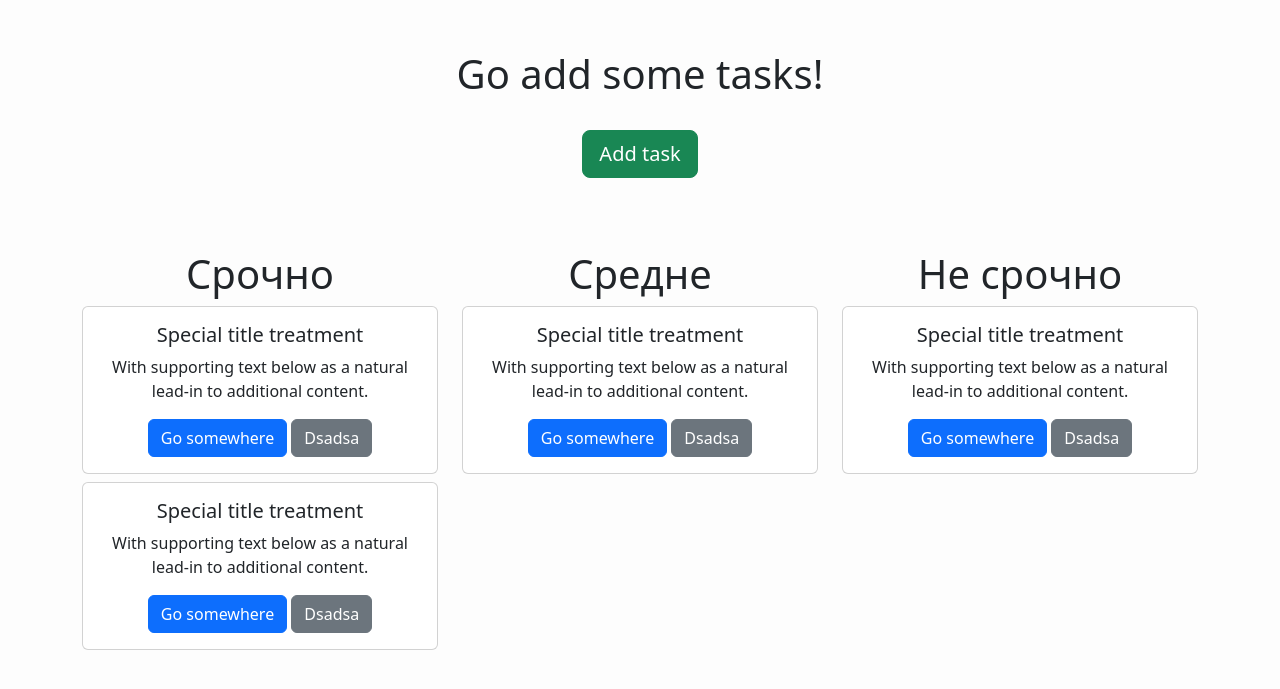
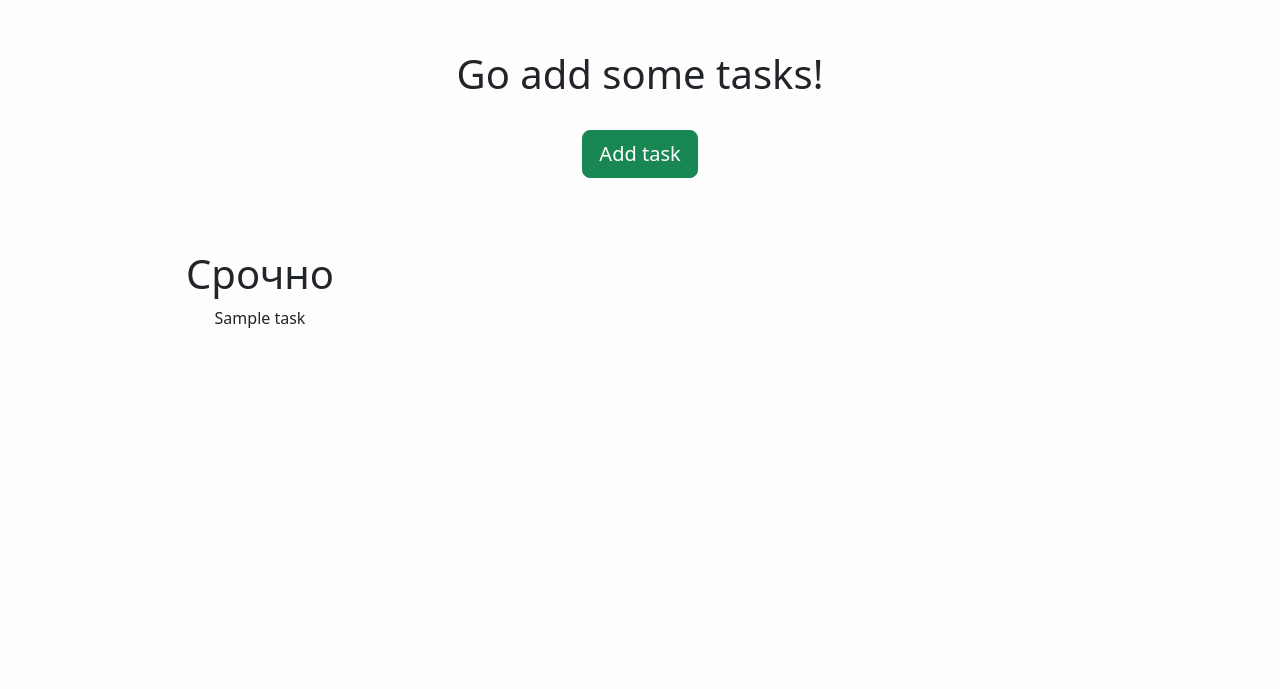
Before and after one commit to frooody/tasker, a Django app: template tasks/templates/tasks/index.html in a window 1280 px wide. Shown: the top 689 px of the page. Run offline with Django 3.2, Linux system fonts and the light colour scheme; the template is opened without the code that fills it: most values are stand-ins (such as "Sample title", 1, 10 or a date in 2020); some libraries are stand-ins or nearby versions.

Commit message:
Redesign archetecture of tasks page

```diff
--- a/tasks/templates/tasks/index.html
+++ b/tasks/templates/tasks/index.html
@@ -11,47 +11,14 @@
 
       <div class="col">
         <h1>Срочно</h1>
+        {{ task }}
 
-
-
-        <div class="card mb-2">
-          <div class="card-body">
-            <h5 class="card-title">Special title treatment</h5>
-            <p class="card-text">With supporting text below as a natural lead-in to additional content.</p>
-            <a href="#" class="btn btn-primary">Go somewhere</a>
-            <a href="#" class="btn btn-secondary">Dsadsa</a>
-          </div>
-        </div>
-        <div class="card mb-2">
-            <div class="card-body">
-              <h5 class="card-title">Special title treatment</h5>
-              <p class="card-text">With supporting text below as a natural lead-in to additional content.</p>
-              <a href="{% url 'tasks:add' %}" class="btn btn-primary">Go somewhere</a>
-              <a href="#" class="btn btn-secondary">Dsadsa</a>
-            </div>
-        </div>
       </div>
       <div class="col">
-        <h1>Средне</h1>
-        <div class="card mb-2">
-          <div class="card-body">
-            <h5 class="card-title">Special title treatment</h5>
-            <p class="card-text">With supporting text below as a natural lead-in to additional content.</p>
-            <a href="#" class="btn btn-primary">Go somewhere</a>
-            <a href="#" class="btn btn-secondary">Dsadsa</a>
-          </div>
-      </div>
+
       </div>
       <div class="col">
-        <h1>Не срочно</h1>
-        <div class="card mb-2">
-          <div class="card-body">
-            <h5 class="card-title">Special title treatment</h5>
-            <p class="card-text">With supporting text below as a natural lead-in to additional content.</p>
-            <a href="#" class="btn btn-primary">Go somewhere</a>
-            <a href="#" class="btn btn-secondary">Dsadsa</a>
-          </div>
-        </div>
+
       </div>
     {% endfor %}
 
```
Also changed, not shown: tasks/views.py (+14 -8 lines).
